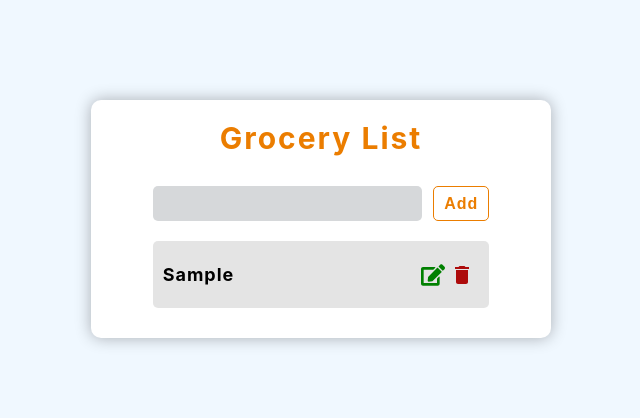
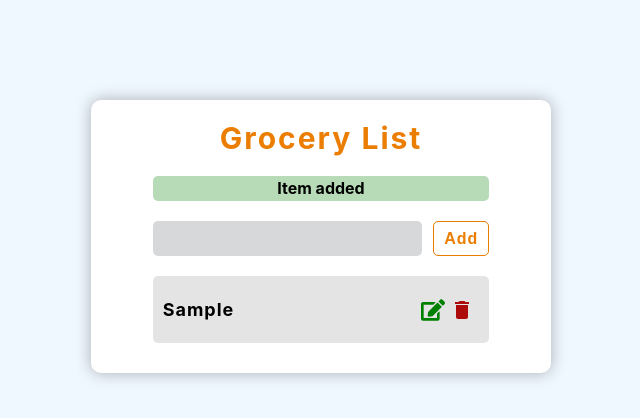
Before and after one commit to Mubsshir/groceryLister, a React (Create React App) app: page / in a window 1280 px wide. Both pictures are taken after typing "Sample" into the empty fields and a click on the button "Add". Shown: the top 418 px of the page, without its empty margins (319-959 px from the left). Built offline with nearby package versions, Linux system fonts and the light colour scheme.

Commit message:
Alert box and local storange functionality added

```diff
--- a/src/App.js
+++ b/src/App.js
@@ -1,34 +1,41 @@
 import Item from './components/Item';
 import './App.css';
-import { useState } from 'react';
+import { useEffect, useState } from 'react';
 import { useRef } from 'react';
-//let initialAlert = { msg: "", type: "" };
+import Alert from './components/Alert';
+let initialAlert = { show: false, msg: "Hello", type: "success" };
+let localItems = JSON.parse(localStorage.getItem("gItem"));
 const App = () => {
   const [value, setValue] = useState("");
-  const [items, setItems] = useState([]);
+  const [items, setItems] = useState(localItems || []);
   const [isEditing, setIsEditing] = useState(false);
   const [EditId, setEditId] = useState(null);
-  // const [alert, setAlert] = useState(initialAlert);
+  const [alert, setAlert] = useState(initialAlert);
   const itemRef = useRef();
   const itemSubmitHandler = (e) => {
     e.preventDefault();
     let item = itemRef.current.value.trim();
     if (item.length === 0) {
+      setAlert({ show: true, msg: "Empty Box", type: "error" })
       return
     }
     if (isEditing) {
       setItems(prev => prev.map(data => {
         if (data.id === EditId) {
+
           return { ...data, item: item }
         }
         return data;
       }))
       setValue("");
       setIsEditing(false)
+      setAlert({ show: true, msg: "Item edited", type: "success" })
+      return
     }
     let id = Math.floor(Math.random() * 1000);
     setItems(prev => [{ id: id + 1, item: item }, ...prev]);
     setValue("");
+    setAlert({ show: true, msg: "Item added ", type: "success" })
   }
   const onChangeHandler = (e) => {
     setValue(e.target.value)
@@ -41,13 +48,21 @@ const App = () => {
     setValue(item);
     setEditId(id);
   }
-
-
+  useEffect(() => {
+    let timer = setTimeout(() => {
+      setAlert(initialAlert);
+    }, 3000);
+    return () => { clearTimeout(timer) }
+  }, [alert])
+  useEffect(() => {
+    localStorage.setItem("gItem", JSON.stringify(items))
+  }, [items]);
+  console.log(alert.show)
   return (
     <main className="App">
       <section className='Card'>
         <h3 className="heading">Grocery List</h3>
-
+        {alert.show && <Alert list={items} data={alert} />}
         <form onSubmit={itemSubmitHandler}>
           <input
             ref={itemRef}
--- /dev/null
+++ b/src/components/Alert.js
@@ -0,0 +1,9 @@
+import '../App.css';
+
+const Alert = (props) => {
+
+    return (
+        <h4 className={`alert  ${props.data.type}`}>{props.data.msg}</h4>
+    )
+}
+export default Alert
```
